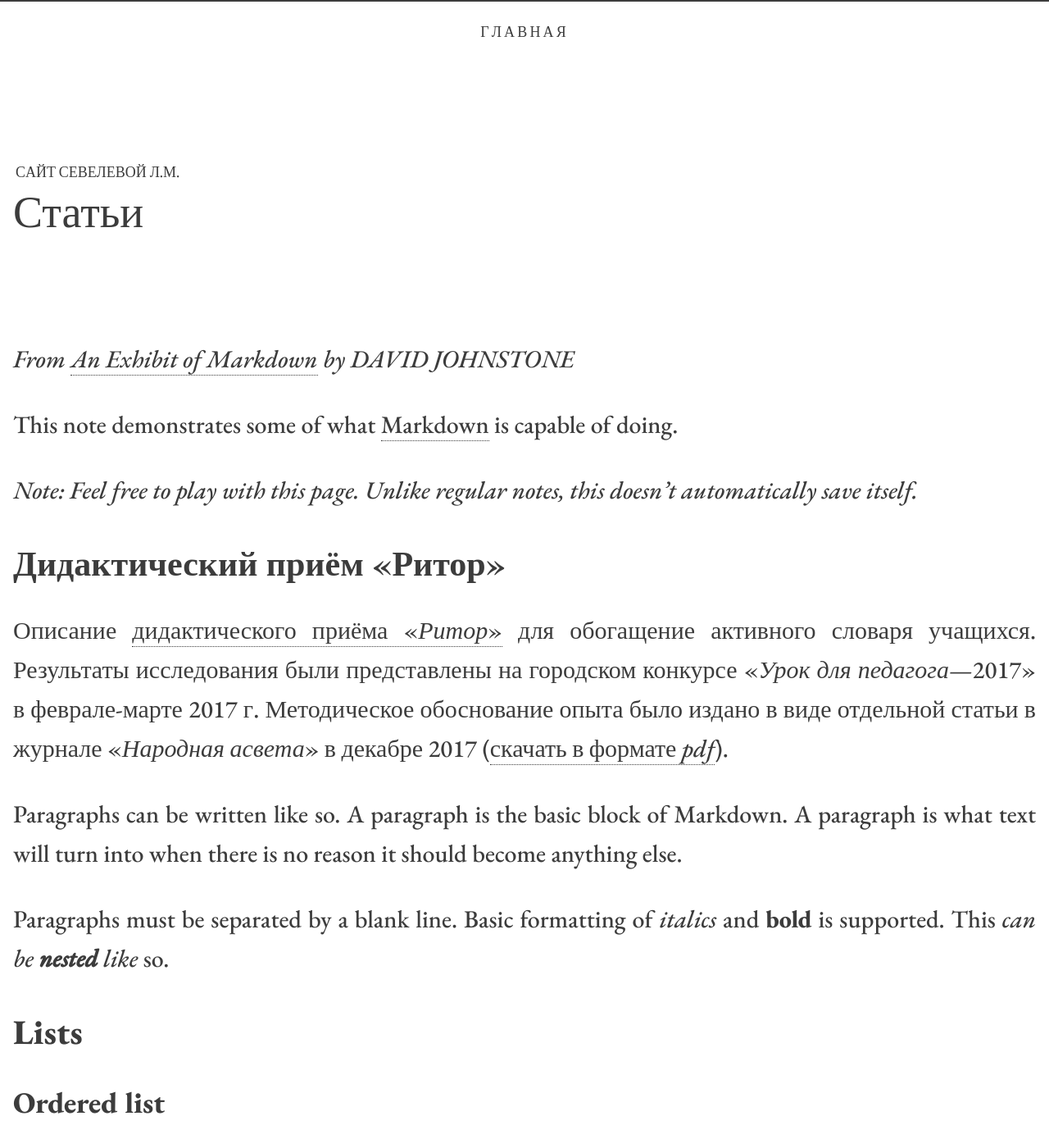
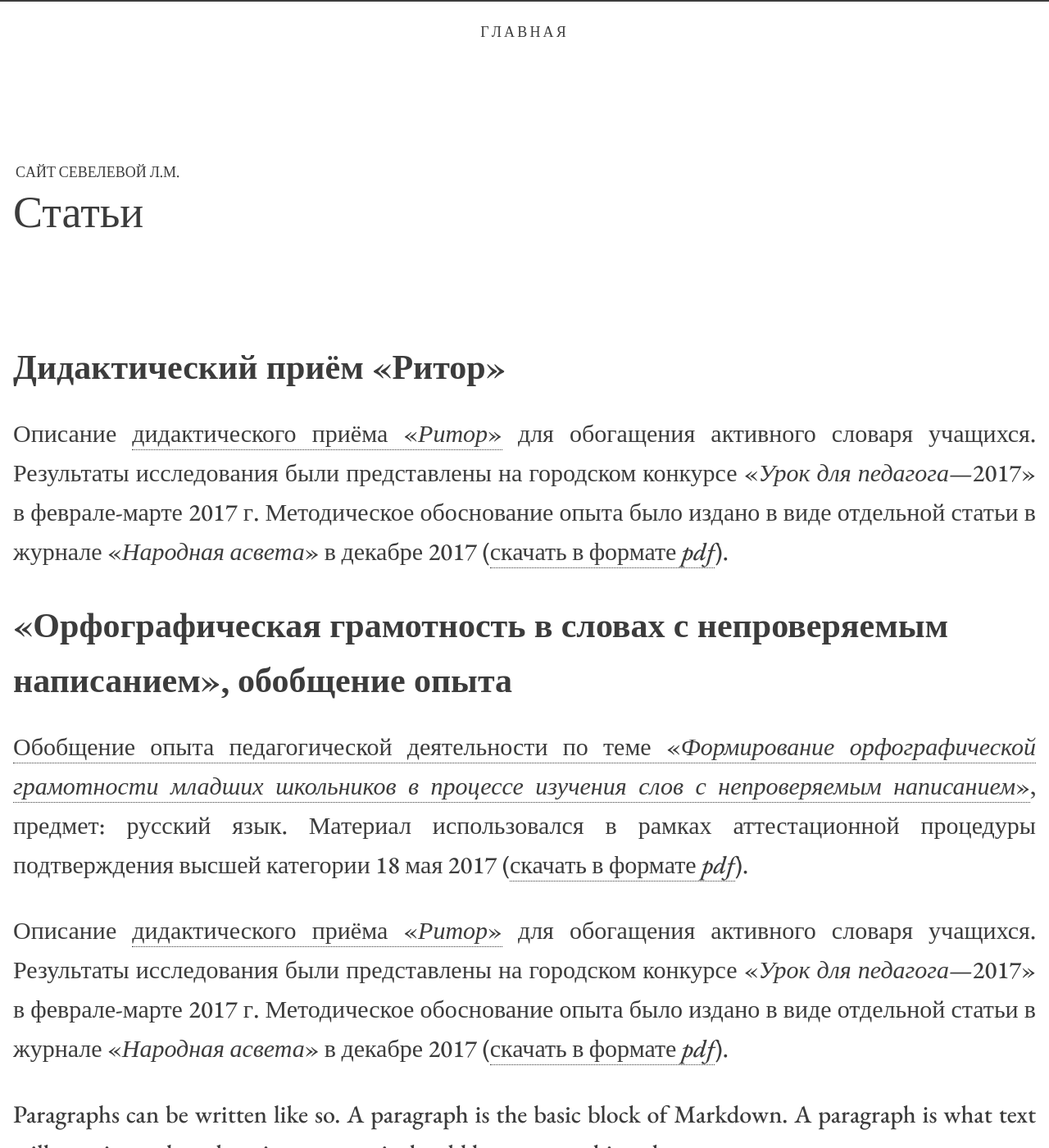
Before and after one commit to seveleva/seveleva, a Jekyll site: the page built from articles.md, in a window 1280 px wide and 1400 px high. Shown: the whole window at 82% size. Built offline with Jekyll 4.4.1, drawn with Linux system fonts in a browser that asks for light colours.

Commit message:
Update articles.md

```diff
--- a/articles.md
+++ b/articles.md
@@ -4,16 +4,20 @@ title: Статьи
 description: Педагогические материалы и статьи Севелевой Л.М.
 ---
 
-_From [An Exhibit of Markdown](http://www.markitdown.net/markdown) by DAVID JOHNSTONE_
-
-This note demonstrates some of what [Markdown][1] is capable of doing.
-
-*Note: Feel free to play with this page. Unlike regular notes, this doesn't automatically save itself.*
-
 ## Дидактический приём «Ритор»
 
-Описание [дидактического приёма «*Ритор*»](rhetor) для обогащение активного словаря учащихся. Результаты исследования были представлены на городском кон­курсе «*Урок для педагога*—2017» в феврале­-марте 2017 г.
+Описание [дидактического приёма «*Ритор*»](rhetor) для обогащения активного словаря учащихся. Результаты исследования были представлены на городском кон­курсе «*Урок для педагога*—2017» в феврале­-марте 2017 г.
 Методическое обоснование опыта было издано в виде отдельной статьи в журнале «*Народная асвета*» в декабре 2017 ([скачать в формате *pdf*](http://seveleva.com/assets/Seveleva_Rhetor.pdf)).
+
+## «Орфографическая грамотность в словах с непроверяемым написанием», обобщение опыта
+
+[Обобщение опыта педагогической деятельности по теме «*Формирование орфографической грамотности младших школьников в процессе изучения слов с непроверяемым написанием*»](cathegory), предмет: русский язык. Материал использовался в рамках аттестационной процедуры подтверждения высшей категории 18 мая 2017 ([скачать в формате *pdf*](http://seveleva.com/assets/Seveleva_cathegory.pdf)).
+
+
+Описание [дидактического приёма «*Ритор*»](rhetor) для обогащения активного словаря учащихся. Результаты исследования были представлены на городском кон­курсе «*Урок для педагога*—2017» в феврале­-марте 2017 г.
+Методическое обоснование опыта было издано в виде отдельной статьи в журнале «*Народная асвета*» в декабре 2017 ([скачать в формате *pdf*](http://seveleva.com/assets/Seveleva_Rhetor.pdf)).
+
+
 
 Paragraphs can be written like so. A paragraph is the basic block of Markdown. A paragraph is what text will turn into when there is no reason it should become anything else.
 
```
